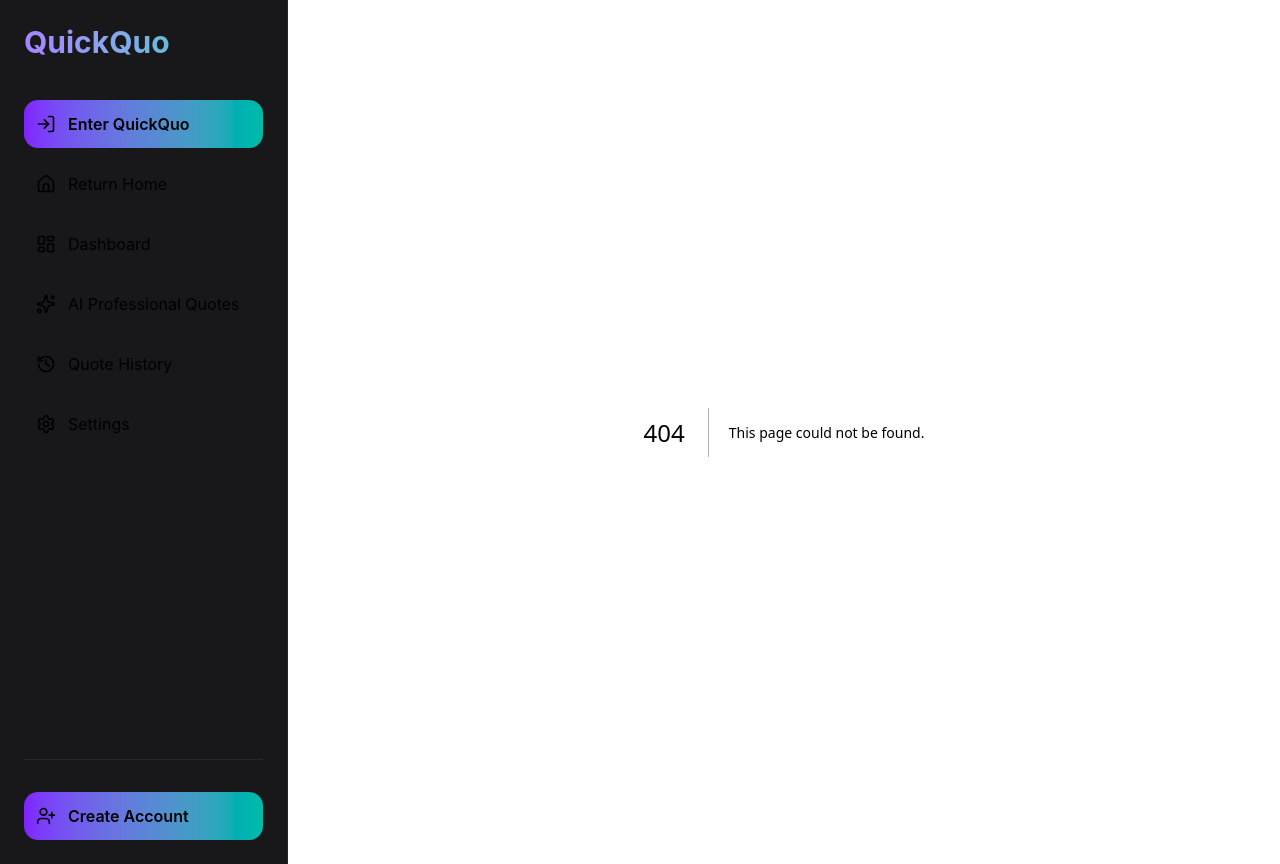
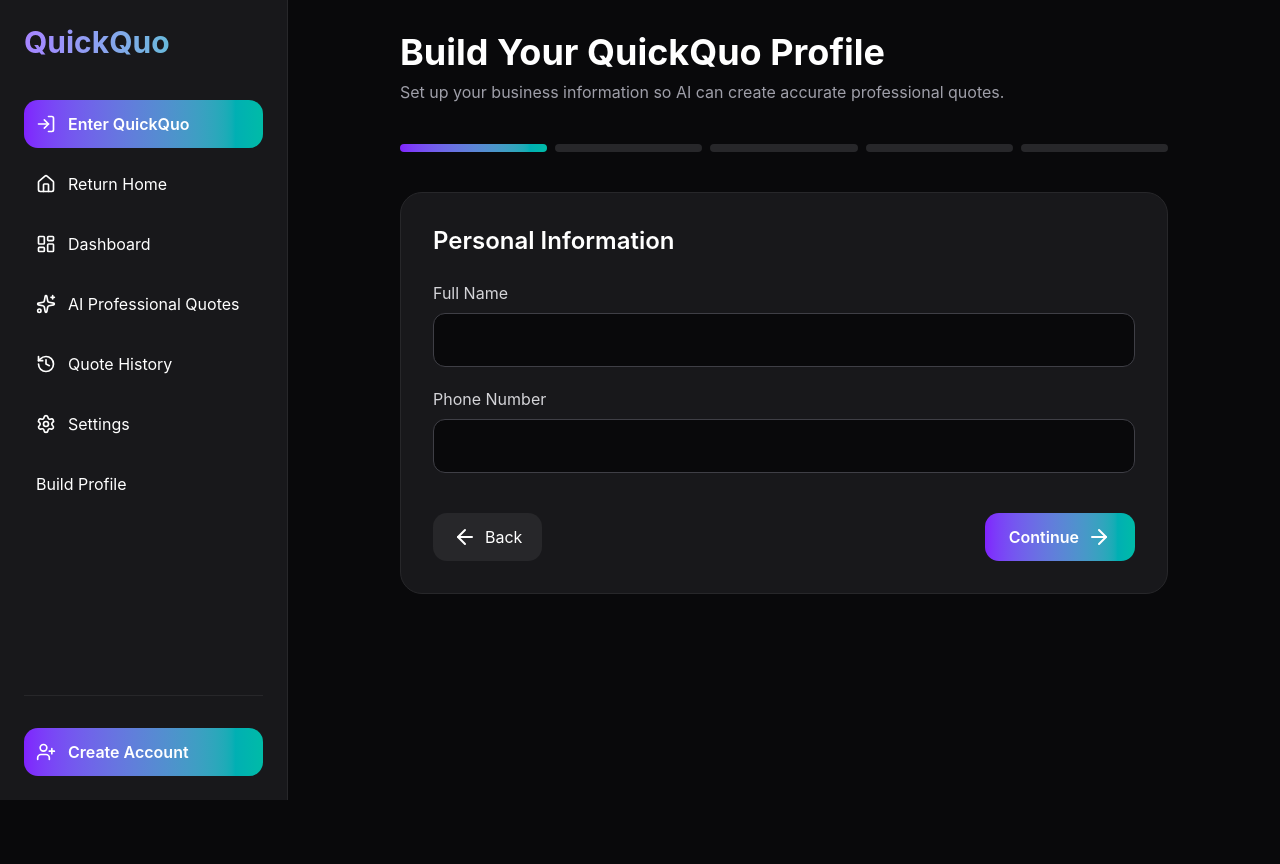
Before and after one commit to brandonrwill514/Quickpro, a Next.js app: page /profile-setup in a window 1280 px wide. Before the commit this address had no page. After the commit the page ends 800 px from the top, so only its background shows below. Built offline with nearby package versions, Linux system fonts and the light colour scheme.

Commit message:
Added landing page navigation

```diff
--- a/app/globals.css
+++ b/app/globals.css
@@ -135,3 +135,17 @@
     scroll-behavior: smooth;
   }
 }
+
+.input {
+  width:100%;
+  background:#09090b;
+  border:1px solid #3f3f46;
+  border-radius:12px;
+  padding:14px;
+  color:white;
+}
+
+.input:focus {
+  outline:none;
+  border-color:#8b5cf6;
+}
--- a/app/layout.tsx
+++ b/app/layout.tsx
@@ -158,6 +158,20 @@ export default function RootLayout({
                 Settings
               </Link>
 
+              <Link
+              href="/profile-setup"
+              className="
+              flex
+              items-center
+              gap-3
+              p-3
+              rounded-xl
+              hover:bg-zinc-800
+              "
+              >
+              Build Profile
+              </Link>
+
             </nav>
 
             <div className="
--- /dev/null
+++ b/app/profile-setup/page.tsx
@@ -0,0 +1,492 @@
+"use client";
+
+import { useState } from "react";
+import { ArrowLeft, ArrowRight, Check } from "lucide-react";
+import { useRouter } from "next/navigation";
+
+export default function ProfileSetupPage() {
+
+  const router = useRouter();
+
+  const [step, setStep] = useState(1);
+
+  const [profile, setProfile] = useState({
+
+    fullName: "",
+    phone: "",
+
+    businessName: "",
+    industry: "",
+    address: "",
+    website: "",
+
+    hourlyRate: "",
+    markup: "",
+    taxRate: "",
+    quoteExpiration: "",
+
+    quoteStyle: "Professional",
+    aiTone: "Friendly"
+
+  });
+
+  function updateField(
+    field:string,
+    value:string
+  ){
+
+    setProfile({
+      ...profile,
+      [field]:value
+    });
+
+  }
+
+  function nextStep(){
+
+    if(step < 5){
+
+      setStep(step + 1);
+
+    } else {
+
+      console.log(profile);
+
+      router.push("/dashboard");
+
+    }
+
+  }
+
+  function previousStep(){
+
+    if(step > 1){
+
+      setStep(step - 1);
+
+    }
+
+  }
+
+return (
+
+<div className="
+max-w-3xl
+mx-auto
+">
+
+<h1 className="
+text-4xl
+font-bold
+">
+Build Your QuickQuo Profile
+</h1>
+
+<p className="
+text-zinc-400
+mt-2
+mb-10
+">
+Set up your business information so AI can create accurate professional quotes.
+</p>
+
+{/* Progress */}
+
+<div className="
+flex
+gap-2
+mb-10
+">
+
+{
+[1,2,3,4,5].map((number)=>(
+
+<div
+key={number}
+className={`
+h-2
+flex-1
+rounded-full
+${
+number <= step
+? "bg-gradient-to-r from-violet-600 to-teal-500"
+: "bg-zinc-800"
+}
+`}
+>
+
+</div>
+
+))
+}
+
+</div>
+
+<div className="
+bg-zinc-900
+border
+border-zinc-800
+rounded-3xl
+p-8
+">
+
+{step === 1 && (
+
+<section>
+
+<h2 className="
+text-2xl
+font-semibold
+mb-6
+">
+Personal Information
+</h2>
+
+<Input
+label="Full Name"
+value={profile.fullName}
+onChange={(v)=>updateField("fullName",v)}
+/>
+
+<Input
+label="Phone Number"
+value={profile.phone}
+onChange={(v)=>updateField("phone",v)}
+/>
+
+</section>
+
+)}
+
+{step === 2 && (
+
+<section>
+
+<h2 className="
+text-2xl
+font-semibold
+mb-6
+">
+Business Information
+</h2>
+
+<Input
+label="Business Name"
+value={profile.businessName}
+onChange={(v)=>updateField("businessName",v)}
+/>
+
+<Input
+label="Industry"
+value={profile.industry}
+onChange={(v)=>updateField("industry",v)}
+/>
+
+<Input
+label="Business Address"
+value={profile.address}
+onChange={(v)=>updateField("address",v)}
+/>
+
+<Input
+label="Website"
+value={profile.website}
+onChange={(v)=>updateField("website",v)}
+/>
+
+</section>
+
+)}
+
+{step === 3 && (
+
+<section>
+
+<h2 className="
+text-2xl
+font-semibold
+mb-6
+">
+Quote Defaults
+</h2>
+
+<Input
+label="Hourly Rate"
+value={profile.hourlyRate}
+onChange={(v)=>updateField("hourlyRate",v)}
+/>
+
+<Input
+label="Markup Percentage"
+value={profile.markup}
+onChange={(v)=>updateField("markup",v)}
+/>
+
+<Input
+label="Tax Rate"
+value={profile.taxRate}
+onChange={(v)=>updateField("taxRate",v)}
+/>
+
+<Input
+label="Quote Expiration Days"
+value={profile.quoteExpiration}
+onChange={(v)=>updateField("quoteExpiration",v)}
+/>
+
+</section>
+
+)}
+
+{step === 4 && (
+
+<section>
+
+<h2 className="
+text-2xl
+font-semibold
+mb-6
+">
+AI Preferences
+</h2>
+
+<label>
+Quote Style
+</label>
+
+<select
+
+className="input mt-2"
+
+value={profile.quoteStyle}
+
+onChange={(e)=>
+updateField(
+"quoteStyle",
+e.target.value
+)}
+
+>
+
+<option>
+Professional
+</option>
+
+<option>
+Detailed
+</option>
+
+<option>
+Simple
+</option>
+
+</select>
+
+<label className="
+block
+mt-6
+">
+
+AI Communication Tone
+
+</label>
+
+<select
+
+className="input mt-2"
+
+value={profile.aiTone}
+
+onChange={(e)=>
+updateField(
+"aiTone",
+e.target.value
+)}
+
+>
+
+<option>
+Friendly
+</option>
+
+<option>
+Formal
+</option>
+
+<option>
+Technical
+</option>
+
+</select>
+
+</section>
+
+)}
+
+{step === 5 && (
+
+<section>
+
+<h2 className="
+text-2xl
+font-semibold
+mb-6
+">
+Review Profile
+</h2>
+
+<div className="
+space-y-3
+text-zinc-300
+">
+
+<p>
+Name: {profile.fullName}
+</p>
+
+<p>
+Business: {profile.businessName}
+</p>
+
+<p>
+Industry: {profile.industry}
+</p>
+
+<p>
+Hourly Rate: {profile.hourlyRate}
+</p>
+
+<p>
+Markup: {profile.markup}%
+</p>
+
+<p>
+AI Style: {profile.quoteStyle}
+</p>
+
+</div>
+
+</section>
+
+)}
+
+<div className="
+flex
+justify-between
+mt-10
+">
+
+<button
+
+onClick={previousStep}
+
+disabled={step===1}
+
+className="
+flex
+items-center
+gap-2
+bg-zinc-800
+px-5
+py-3
+rounded-xl
+"
+
+>
+
+<ArrowLeft/>
+
+Back
+
+</button>
+
+<button
+
+onClick={nextStep}
+
+className="
+flex
+items-center
+gap-2
+bg-gradient-to-r
+from-violet-600
+to-teal-500
+px-6
+py-3
+rounded-xl
+font-semibold
+"
+
+>
+
+{
+step===5
+?
+<>
+<Check/>
+Finish
+</>
+:
+<>
+Continue
+<ArrowRight/>
+</>
+}
+
+</button>
+
+</div>
+
+</div>
+
+</div>
+
+)
+
+}
+
+function Input({
+label,
+value,
+onChange
+}:{
+label:string;
+value:string;
+onChange:(value:string)=>void
+}){
+
+return (
+
+<div className="
+mb-5
+">
+
+<label className="
+block
+mb-2
+text-zinc-300
+">
+
+{label}
+
+</label>
+
+<input
+
+value={value}
+
+onChange={(e)=>
+onChange(e.target.value)
+}
+
+className="
+input
+"
+
+/>
+
+</div>
+
+)
+
+}
```
